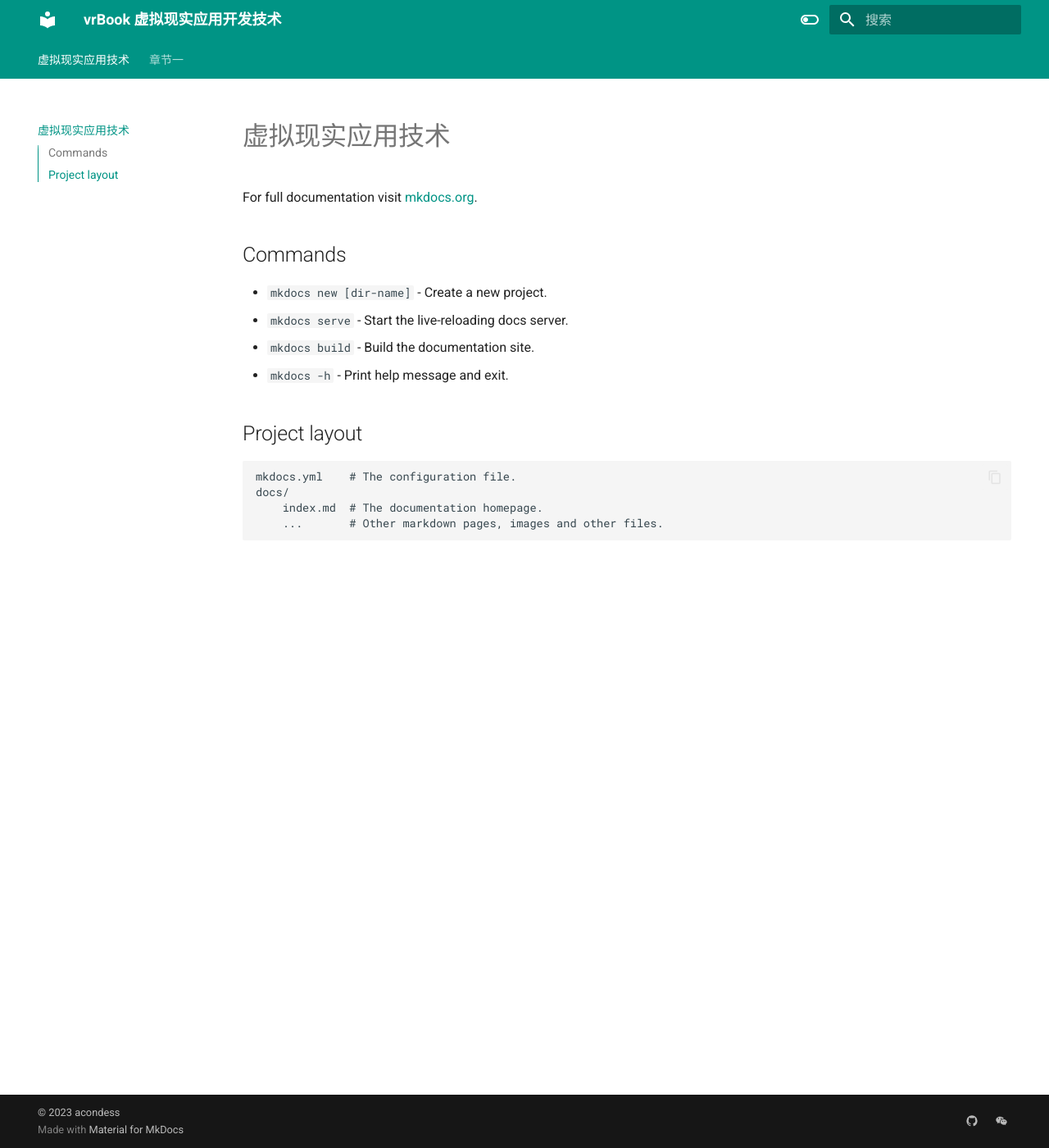
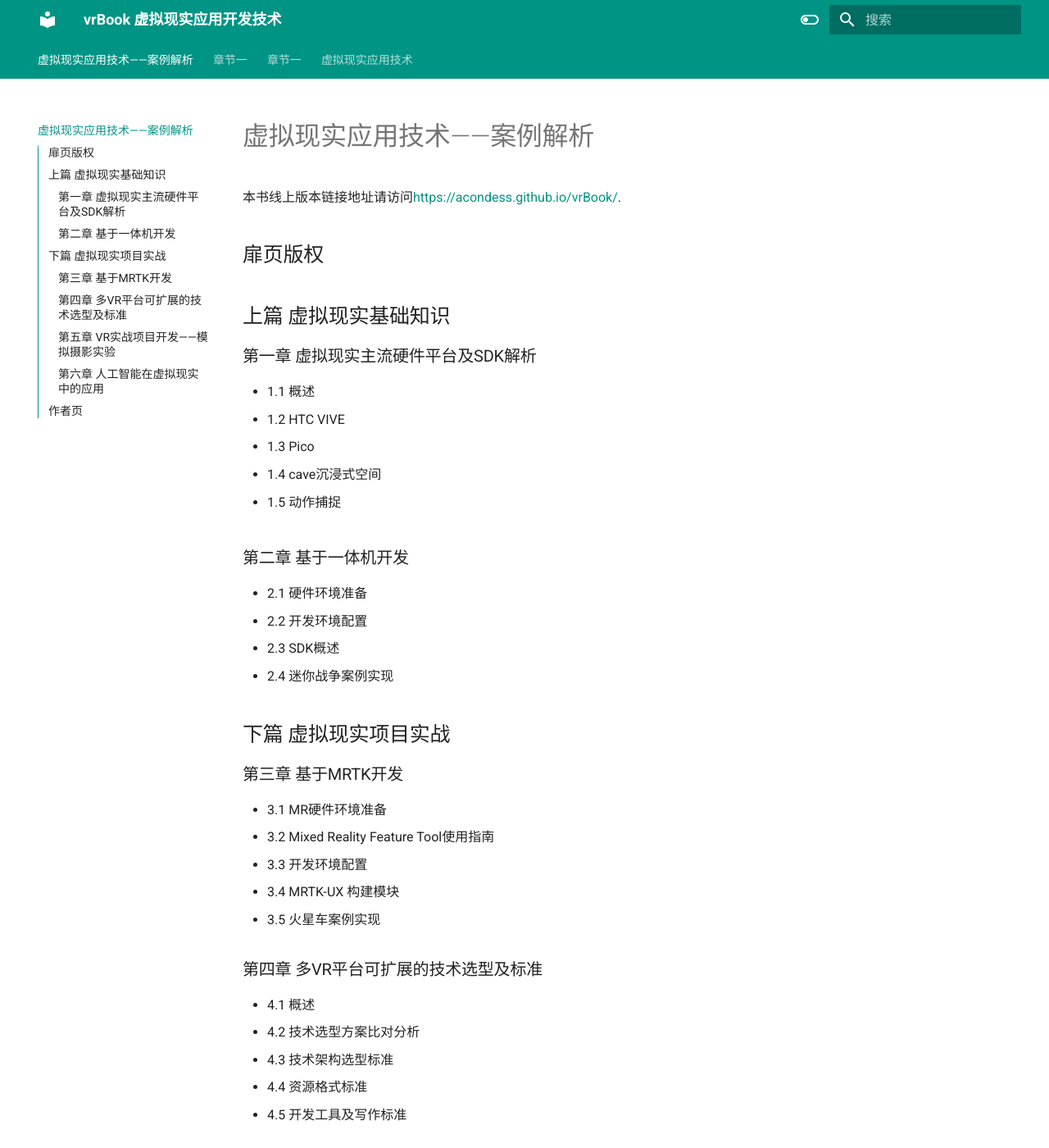
Before and after one commit to acondess/vrBook, an MkDocs documentation site: the page built from docs/index.md, in a window 1280 px wide and 1400 px high. Shown: the whole window at 82% size. Built offline with MkDocs 1.6.1 and Material for MkDocs 9.7.7, drawn with Linux system fonts in a browser that asks for light colours; some of the changed text lies outside the part shown.

Commit message:
start book

````diff
--- /dev/null
+++ b/docs/chapter1 copy.md
@@ -0,0 +1,56 @@
+# 章节一
+
+这是一个示例章节的内容。
+
+## 小节标题
+
+这是一个示例小节的内容。
+
+### 子小节标题
+
+这是一个示例子小节的内容。
+
+## 代码示意
+### code locks
+一些 `code`  展示在这里
+
+### plain codeblock
+```
+#代码块
+def myfunction()
+// 一些代码
+```
+
+### 设定具体代码语言
+``` py
+import tensorflow as tf
+def whatever()
+```
+
+### 设定代码名称
+```py title="test.py"
+def test_func(items);
+  for i in range(len(items)):
+    print(i)
+```
+
+### 设定代码块行号
+``` py linenums="1"
+def test_func(items);
+  for i in range(len(items)):
+    print(i)
+```
+
+### 高亮具体某几行
+``` py linenums="1" hl_lines="2 3"
+def test_func(items);
+  for i in range(len(items)):
+    print(i)
+```
+
+## 表情符号
+:smile:
+
+:fontawesome-regular-face-laugh-wink:
+
+:octicons-heart-fill-24:{ .heart }
--- a/docs/index.md
+++ b/docs/index.md
@@ -1,17 +1,69 @@
-# 虚拟现实应用技术
+# 虚拟现实应用技术——案例解析
 
-For full documentation visit [mkdocs.org](https://www.mkdocs.org).
+本书线上版本链接地址请访问[https://acondess.github.io/vrBook/](https://acondess.github.io/vrBook/).
+<!-- For full documentation visit [mkdocs.org](https://www.mkdocs.org). -->
 
-## Commands
+## 扉页版权
 
-* `mkdocs new [dir-name]` - Create a new project.
+<!-- * `mkdocs new [dir-name]` - Create a new project.
 * `mkdocs serve` - Start the live-reloading docs server.
 * `mkdocs build` - Build the documentation site.
-* `mkdocs -h` - Print help message and exit.
+* `mkdocs -h` - Print help message and exit. -->
 
-## Project layout
+## 上篇 虚拟现实基础知识
 
-    mkdocs.yml    # The configuration file.
+### 第一章 虚拟现实主流硬件平台及SDK解析
+
+* 1.1 概述
+* 1.2 HTC VIVE
+* 1.3 Pico
+* 1.4 cave沉浸式空间
+* 1.5 动作捕捉
+
+    <!-- mkdocs.yml    # The configuration file.
     docs/
         index.md  # The documentation homepage.
-        ...       # Other markdown pages, images and other files.
+        ...       # Other markdown pages, images and other files. -->
+
+### 第二章 基于一体机开发
+
+* 2.1 硬件环境准备
+* 2.2 开发环境配置
+* 2.3 SDK概述
+* 2.4 迷你战争案例实现
+
+## 下篇 虚拟现实项目实战
+
+### 第三章 基于MRTK开发
+
+* 3.1 MR硬件环境准备
+* 3.2 Mixed Reality Feature Tool使用指南
+* 3.3 开发环境配置
+* 3.4 MRTK-UX 构建模块
+* 3.5 火星车案例实现
+
+### 第四章 多VR平台可扩展的技术选型及标准
+
+* 4.1 概述
+* 4.2 技术选型方案比对分析
+* 4.3 技术架构选型标准
+* 4.4 资源格式标准
+* 4.5 开发工具及写作标准
+
+### 第五章 VR实战项目开发——模拟摄影实验
+
+* 5.1 项目概述
+* 5.2 软件环境设置
+* 5.3 项目分析
+* 5.4 主场景的制作和开发
+* 5.5 项目调试、优化和部署
+
+### 第六章 人工智能在虚拟现实中的应用
+
+* 6.1 AI及AIGC概述
+* 6.2 大语言模型中VR中的应用
+* 6.3 文生图中VR中的应用
+* 6.4 语音交互在VR中的应用
+* 6.5 计算机视觉中VR中的应用
+
+## 作者页
--- /dev/null
+++ b/docs/index_defualt.md
@@ -0,0 +1,17 @@
+# 虚拟现实应用技术
+
+For full documentation visit [mkdocs.org](https://www.mkdocs.org).
+
+## Commands
+
+* `mkdocs new [dir-name]` - Create a new project.
+* `mkdocs serve` - Start the live-reloading docs server.
+* `mkdocs build` - Build the documentation site.
+* `mkdocs -h` - Print help message and exit.
+
+## Project layout
+
+    mkdocs.yml    # The configuration file.
+    docs/
+        index.md  # The documentation homepage.
+        ...       # Other markdown pages, images and other files.
````
